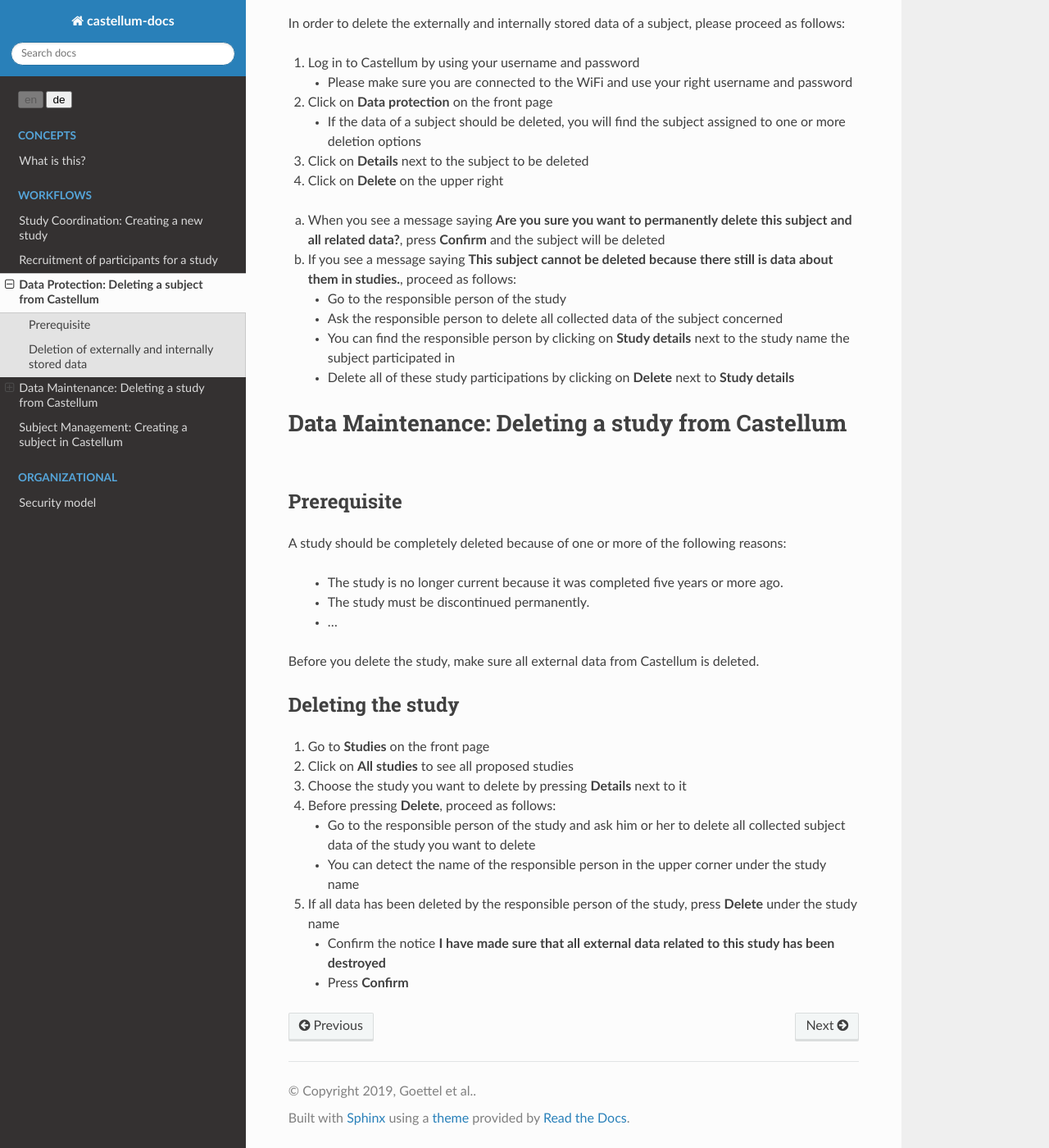
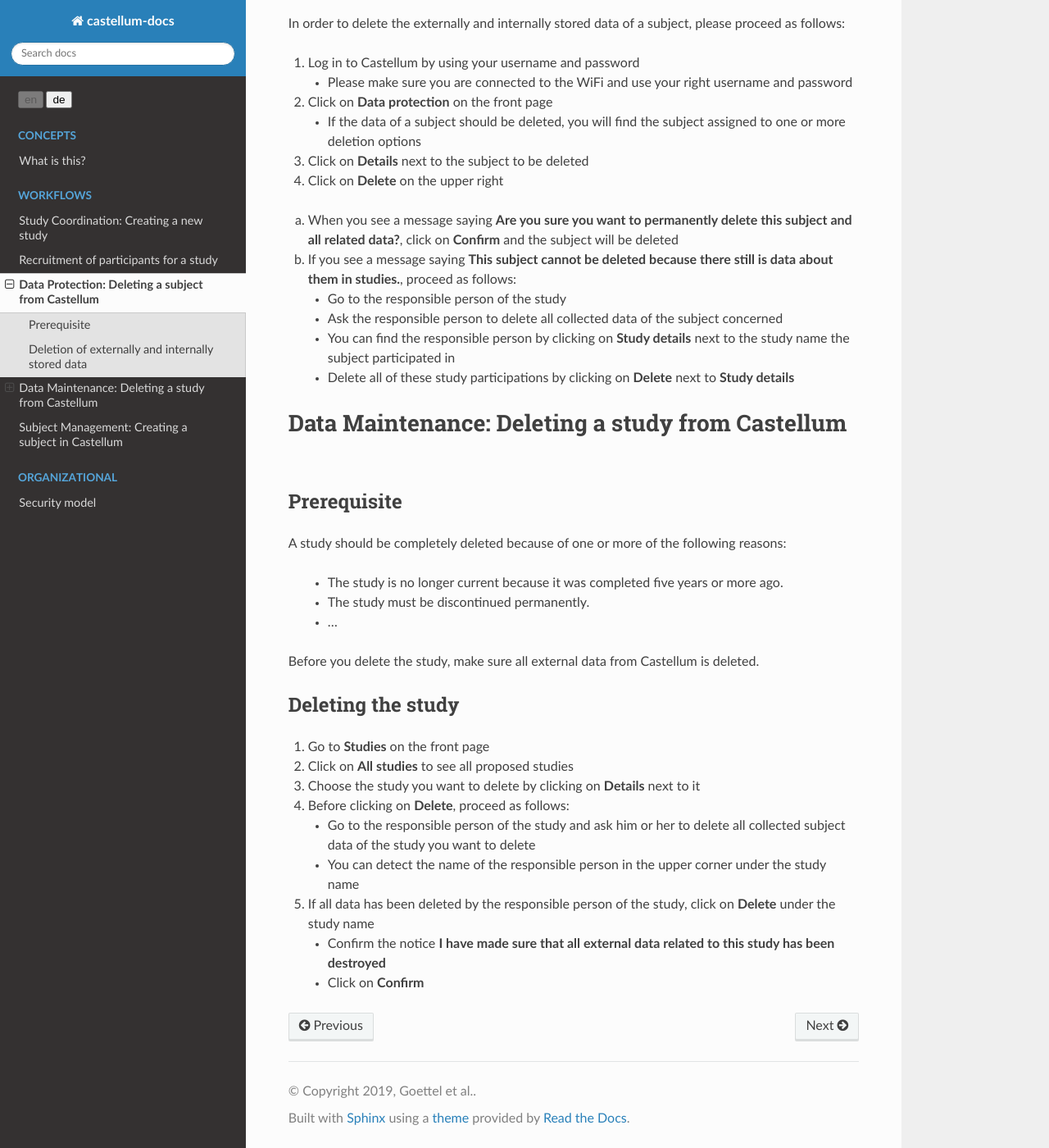
Before and after one commit to DouglasNeuroInformatics/castellum, a Sphinx documentation site: the page built from source/workflows/deleting.rst, in a window 1280 px wide and 1400 px high, scrolled down 423 px. Shown: the whole window at 82% size. Built offline with Sphinx 7.4.7 and the Read the Docs theme 2.0.0, drawn with Linux system fonts in a browser that asks for light colours.

Commit message:
Update deleting.rst

```diff
--- a/source/workflows/deleting.rst
+++ b/source/workflows/deleting.rst
@@ -33,7 +33,7 @@ please proceed as follows:
 4.  Click on **Delete** on the upper right
 
 a) When you see a message saying **Are you sure you want to permanently delete
-   this subject and all related data?**, press **Confirm** and the subject will
+   this subject and all related data?**, click on **Confirm** and the subject will
    be deleted
 
 b) If you see a message saying **This subject cannot be deleted because there still
@@ -68,18 +68,18 @@ Deleting the study
 
 2.  Click on **All studies** to see all proposed studies
 
-3.  Choose the study you want to delete by pressing **Details** next to it
+3.  Choose the study you want to delete by clicking on **Details** next to it
 
-4.  Before pressing **Delete**, proceed as follows:
+4.  Before clicking on **Delete**, proceed as follows:
 
     - Go to the responsible person of the study and ask him or her to delete all
       collected subject data of the study you want to delete
     - You can detect the name of the responsible person in the upper corner under
       the study name
 
-5.  If all data has been deleted by the responsible person of the study, press
+5.  If all data has been deleted by the responsible person of the study, click on
     **Delete** under the study name
 
     - Confirm the notice **I have made sure that all external data related to
       this study has been destroyed**
-    - Press **Confirm**
+    - Click on **Confirm**
```
